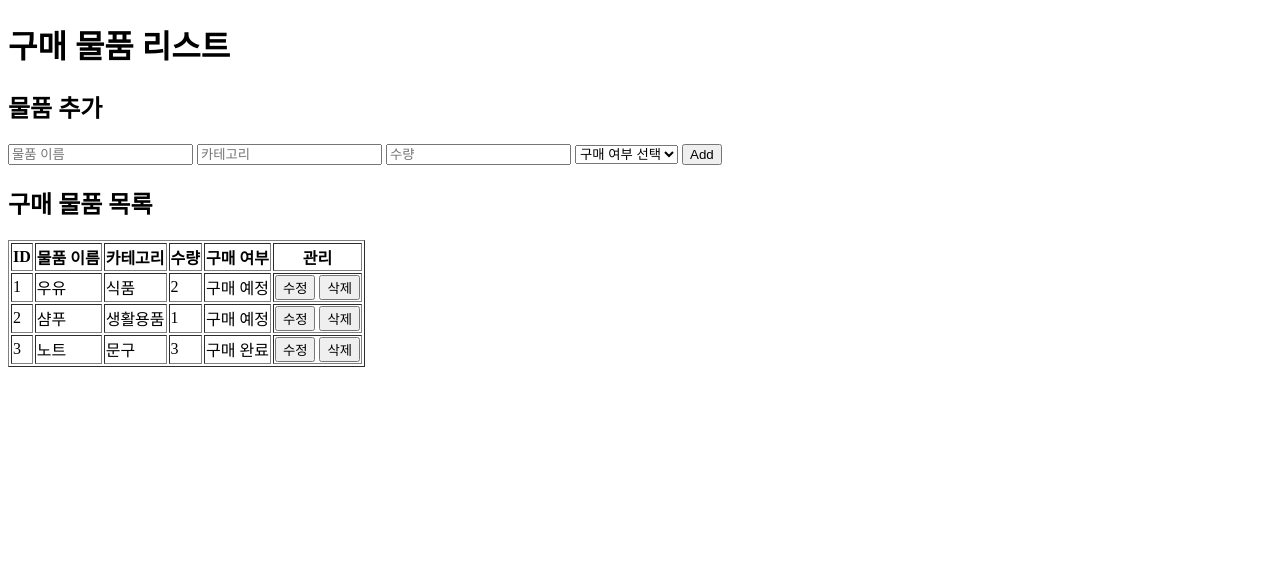
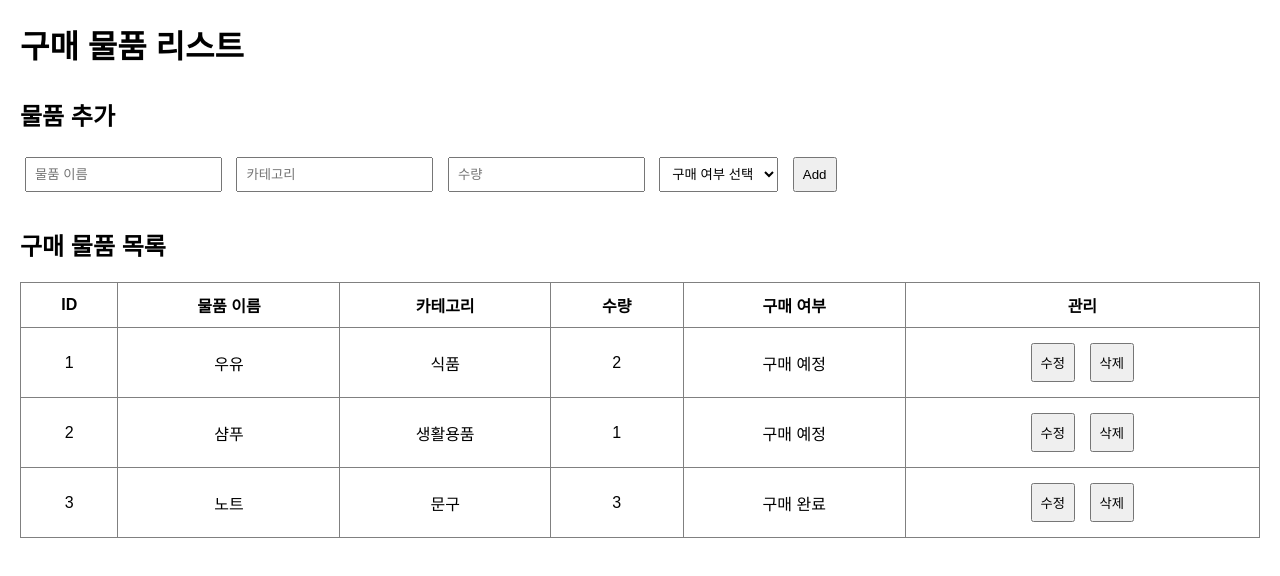
Before and after one commit to Jin030121/assign05-c01-22500616, a plain HTML site: page crud.html in a window 1280 px wide. Drawn offline with Linux system fonts and the light colour scheme.

Commit message:
Apply CSS

```diff
--- a/crud.html
+++ b/crud.html
@@ -4,6 +4,39 @@
 <head>
     <meta charset="UTF-8">
     <title>구매 물품 리스트</title>
+    <style>
+        body{
+            font-family: Arial;
+            margin: 20px;
+        }
+
+        h1{
+            margin-bottom: 30px;
+        }
+
+        h2{
+            margin-top: 30px;
+        }
+
+        input,select,button{
+            margin: 5px;
+            padding: 8px;
+        }
+
+        table{
+            width: 100%;
+            border-collapse: collapse;
+            margin-top: 20px;
+        }
+
+        th,td{
+            padding: 10px;
+            text-align: center;
+        }
+        button{
+            cursor: pointer;
+        }
+    </style>
 </head>
 
 <body>
```
